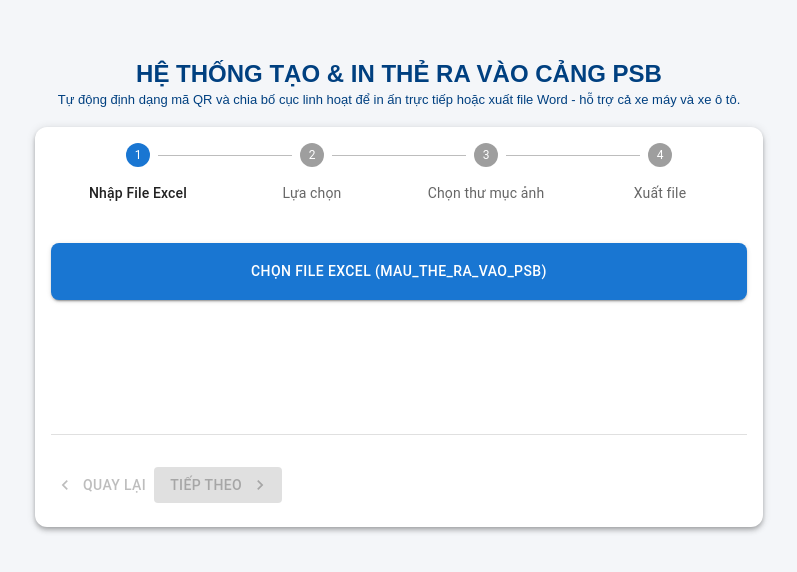
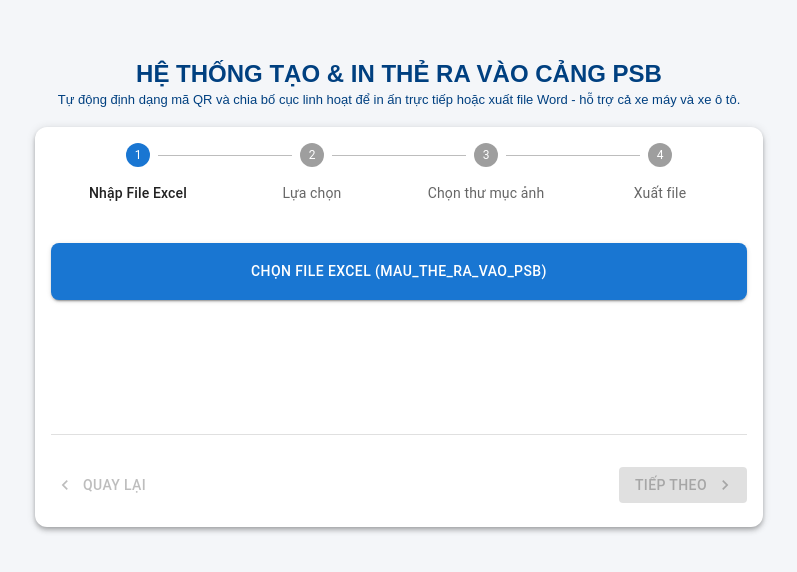
Before and after one commit to hung-nguyen-41097/the-ra-vao-cang, a React (Vite) app: page /v2 in a window 1280 px wide. Shown: the top 572 px of the page, without its empty margins (241-1038 px from the left). Built offline with nearby package versions, Linux system fonts and the light colour scheme.

Commit message:
Fix warning and allow to edit end value

```diff
--- a/src/V2Page.jsx
+++ b/src/V2Page.jsx
@@ -187,7 +187,7 @@
       return;
     }
 
-    setEndRow(String(Math.max(parsedValue, getStartRowNumber())));
+    setEndRow(String(parsedValue));
   };
 
   const handleGenerate = async () => {
@@ -326,7 +326,7 @@
                 size="small"
                 value={startRow}
                 onChange={handleStartRowChange}
-                inputProps={{ min: 1 }}
+                slotProps={{ htmlInput: { min: 1 } }}
                 sx={{ width: 260 }}
               />
               <TextField
@@ -413,7 +413,7 @@
               Tạo file Word
             </Button>
             {generated && (
-              <Stack direction="row" spacing={1} alignItems="center">
+              <Stack direction="row" spacing={1} sx={{ alignItems: "center" }}>
                 <CheckCircleIcon color="success" fontSize="small" />
                 <Typography variant="body2">Hoàn thành!</Typography>
               </Stack>
@@ -626,7 +626,7 @@
           <Box sx={{ flex: 1 }}>{renderStepContent()}</Box>
           <Divider sx={{ my: 4 }} />
 
-          <Stack direction="row" justifyContent="space-between">
+          <Stack direction="row" sx={{ justifyContent: "space-between" }}>
             <Button
               startIcon={<KeyboardArrowLeft />}
               onClick={handleBack}
```
